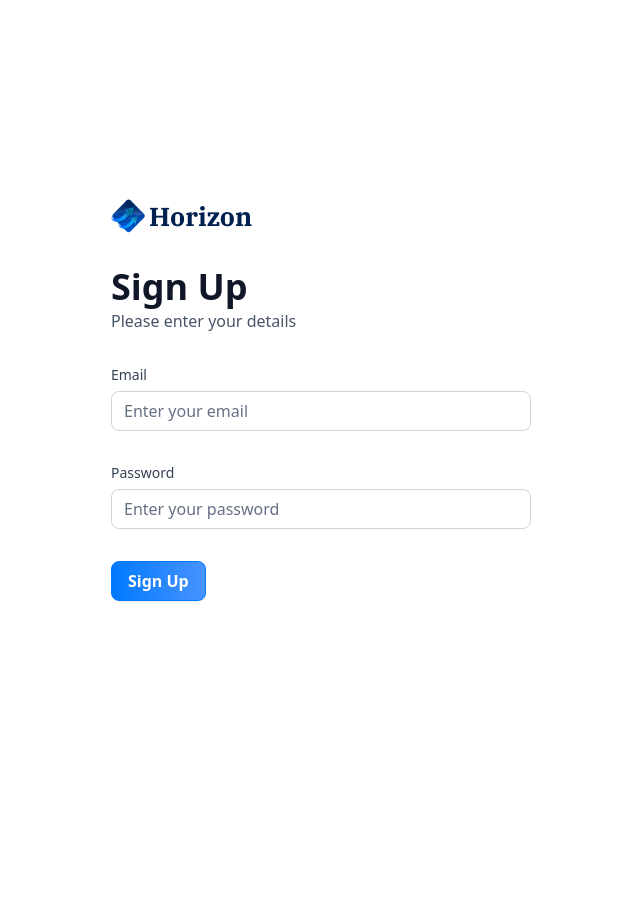
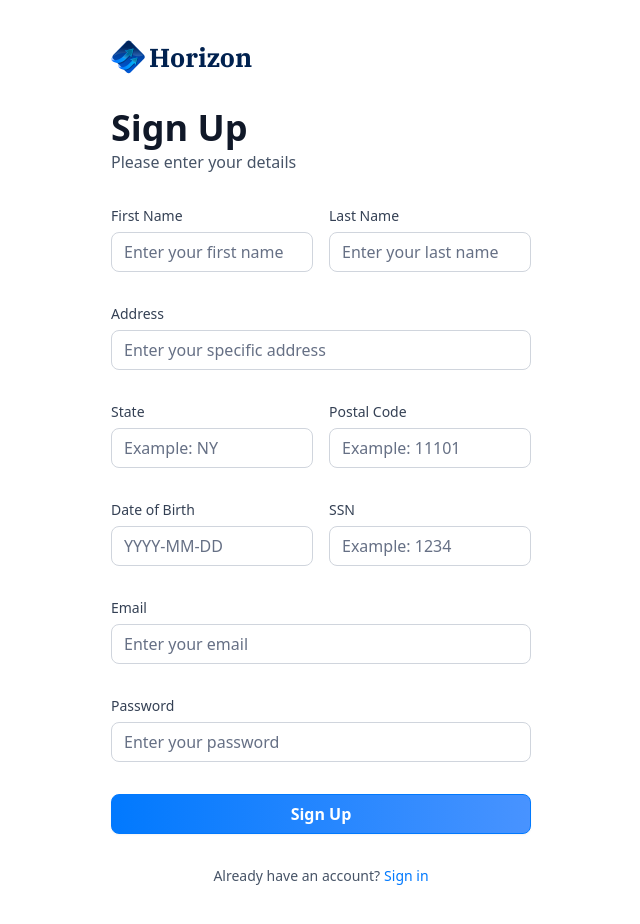
Before and after one commit to lichader/my-banking, a Next.js app: page /sign-up in a window 1280 px wide. Shown: the whole page, without its empty margins (319-959 px from the left). Before the commit the page ends 800 px from the top, so only its background shows below. Built offline with nearby package versions, Linux system fonts and the light colour scheme.

Commit message:
Add basic signup form and make authFormSchema a function

```diff
--- a/components/AuthForm.tsx
+++ b/components/AuthForm.tsx
@@ -11,15 +11,15 @@
 import { Form } from "./ui/form";
 import CustomInput from "./CustomInput";
 import { authFormSchema } from "@/lib/utils";
-import { setHeapSnapshotNearHeapLimit } from "v8";
 import { Loader2 } from "lucide-react";
 
 const AuthForm = ({ type }: { type: string }) => {
   const [user, setuser] = useState(null);
   const [isLoading, setIsLoading] = useState(false);
 
-  const form = useForm<z.infer<typeof authFormSchema>>({
-    resolver: zodResolver(authFormSchema),
+  const authForm = authFormSchema(type);
+  const form = useForm<z.infer<typeof authForm>>({
+    resolver: zodResolver(authForm),
     defaultValues: {
       email: "",
       password: "",
@@ -62,8 +62,66 @@
       {user ? (
         <div className="flex flex-col gap-4">{/* PlaidLink */}</div>
       ) : (
+        <>
           <Form {...form}>
             <form onSubmit={form.handleSubmit(onSubmit)} className="space-y-8">
+              {type === "sign-up" && (
+                <>
+                  <div className="flex gap-4">
+                    <CustomInput
+                      control={form.control}
+                      name="firstName"
+                      label="First Name"
+                      placeholder="Enter your first name"
+                    />
+
+                    <CustomInput
+                      control={form.control}
+                      name="lastName"
+                      label="Last Name"
+                      placeholder="Enter your last name"
+                    />
+                  </div>
+
+                  <CustomInput
+                    control={form.control}
+                    name="address1"
+                    label="Address"
+                    placeholder="Enter your specific address"
+                  />
+
+                  <div className="flex gap-4">
+                    <CustomInput
+                      control={form.control}
+                      name="state"
+                      label="State"
+                      placeholder="Example: NY"
+                    />
+
+                    <CustomInput
+                      control={form.control}
+                      name="postalCode"
+                      label="Postal Code"
+                      placeholder="Example: 11101"
+                    />
+                  </div>
+
+                  <div className="flex gap-4">
+                    <CustomInput
+                      control={form.control}
+                      name="dateOfBirth"
+                      label="Date of Birth"
+                      placeholder="YYYY-MM-DD"
+                    />
+                    <CustomInput
+                      control={form.control}
+                      name="ssn"
+                      label="SSN"
+                      placeholder="Example: 1234"
+                    />
+                  </div>
+                </>
+              )}
               <CustomInput
                 control={form.control}
                 name="email"
@@ -76,6 +134,7 @@
                 label="Password"
                 placeholder="Enter your password"
               />
+              <div className="flex flex-col gap-4">
                 <Button type="submit" disabled={isLoading} className="form-btn">
                   {isLoading ? (
                     <>
@@ -88,8 +147,24 @@
                     "Sign Up"
                   )}
                 </Button>
+              </div>
             </form>
           </Form>
+
+          <footer className="flex justify-center gap-1">
+            <p className="text-14 font-normal text-gray-600">
+              {type === "sign-in"
+                ? "Dont' have an account?"
+                : "Already have an account?"}
+            </p>
+            <Link
+              href={type === "sign-in" ? "/sign-up" : "/sign-in"}
+              className="form-link"
+            >
+              {type === "sign-in" ? "Sign up" : "Sign in"}
+            </Link>
+          </footer>
+        </>
       )}
     </section>
   );
--- a/components/CustomInput.tsx
+++ b/components/CustomInput.tsx
@@ -2,13 +2,15 @@
 
 import { FormField, FormLabel, FormControl, FormMessage } from "./ui/form";
 import { Input } from "./ui/input";
-import { Control, FieldPath, Form } from "react-hook-form";
+import { Control, FieldPath } from "react-hook-form";
 import { z } from "zod";
 import { authFormSchema } from "@/lib/utils";
 
+const authForm = authFormSchema("sign-up");
+
 interface CustomInputProps {
-  control: Control<z.infer<typeof authFormSchema>>;
-  name: FieldPath<z.infer<typeof authFormSchema>>;
+  control: Control<z.infer<typeof authForm>>;
+  name: FieldPath<z.infer<typeof authForm>>;
   label: string;
   placeholder: string;
 }
--- a/lib/utils.ts
+++ b/lib/utils.ts
@@ -195,7 +195,16 @@
   return date > twoDaysAgo ? "Processing" : "Success";
 };
 
-export const authFormSchema = z.object({
-  email: z.string().email(),
-  password: z.string().min(8),
-});
+export const authFormSchema = (type: string) =>
+  z.object({
+    firstName: type === "sign-in" ? z.string().optional() : z.string().min(3),
+    lastName: type === "sign-in" ? z.string().optional() : z.string().min(3),
+    address1: type === "sign-in" ? z.string().optional() : z.string().max(50),
+    state: type === "sign-in" ? z.string().optional() : z.string().length(2),
+    postalCode:
+      type === "sign-in" ? z.string().optional() : z.string().min(3).max(6),
+    dateOfBirth: type === "sign-in" ? z.string().optional() : z.string().min(3),
+    ssn: type === "sign-in" ? z.string().optional() : z.string().min(3),
+    email: z.string().email(),
+    password: z.string().min(8),
+  });
```
Lines whose indentation alone changed are shown as unchanged.
